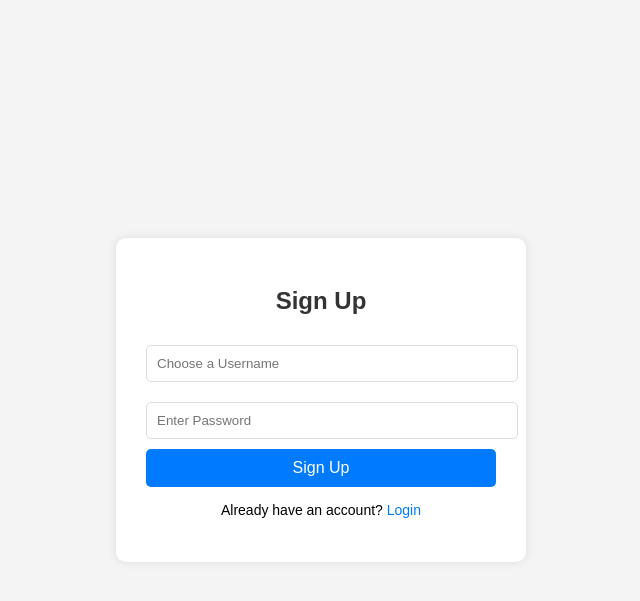
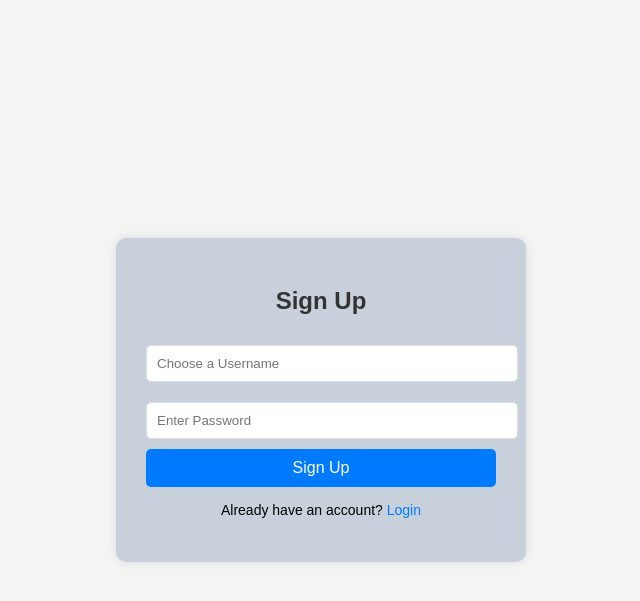
Before and after one commit to Suthfan/Market, a PHP site: page /sign_up.php in a window 1280 px wide. Shown: the top 601 px of the page, without its empty margins (319-959 px from the left). Run offline with PHP 8.4, Linux system fonts and the light colour scheme.

Commit message:
modified:   login.php 	modified:   profile.php 	modified:   sign_up.php

```diff
--- a/login.php
+++ b/login.php
@@ -61,7 +61,7 @@ if ($_SERVER['REQUEST_METHOD'] === 'POST') {
             margin: 0;
         }
         .container {
-            background: white;
+            background:rgb(213, 236, 219);
             padding: 30px;
             border-radius: 10px;
             box-shadow: 0px 0px 10px rgba(0, 0, 0, 0.1);
--- a/profile.php
+++ b/profile.php
@@ -1,3 +1,4 @@
+<?php include 'navbar.php'; ?>
 <?php
 session_start();
 
--- a/sign_up.php
+++ b/sign_up.php
@@ -61,7 +61,7 @@ if ($_SERVER['REQUEST_METHOD'] === 'POST') {
             margin: 0;
         }
         .container {
-            background: white;
+            background:rgb(200, 209, 219);
             padding: 30px;
             border-radius: 10px;
             box-shadow: 0px 0px 10px rgba(0, 0, 0, 0.1);
```
